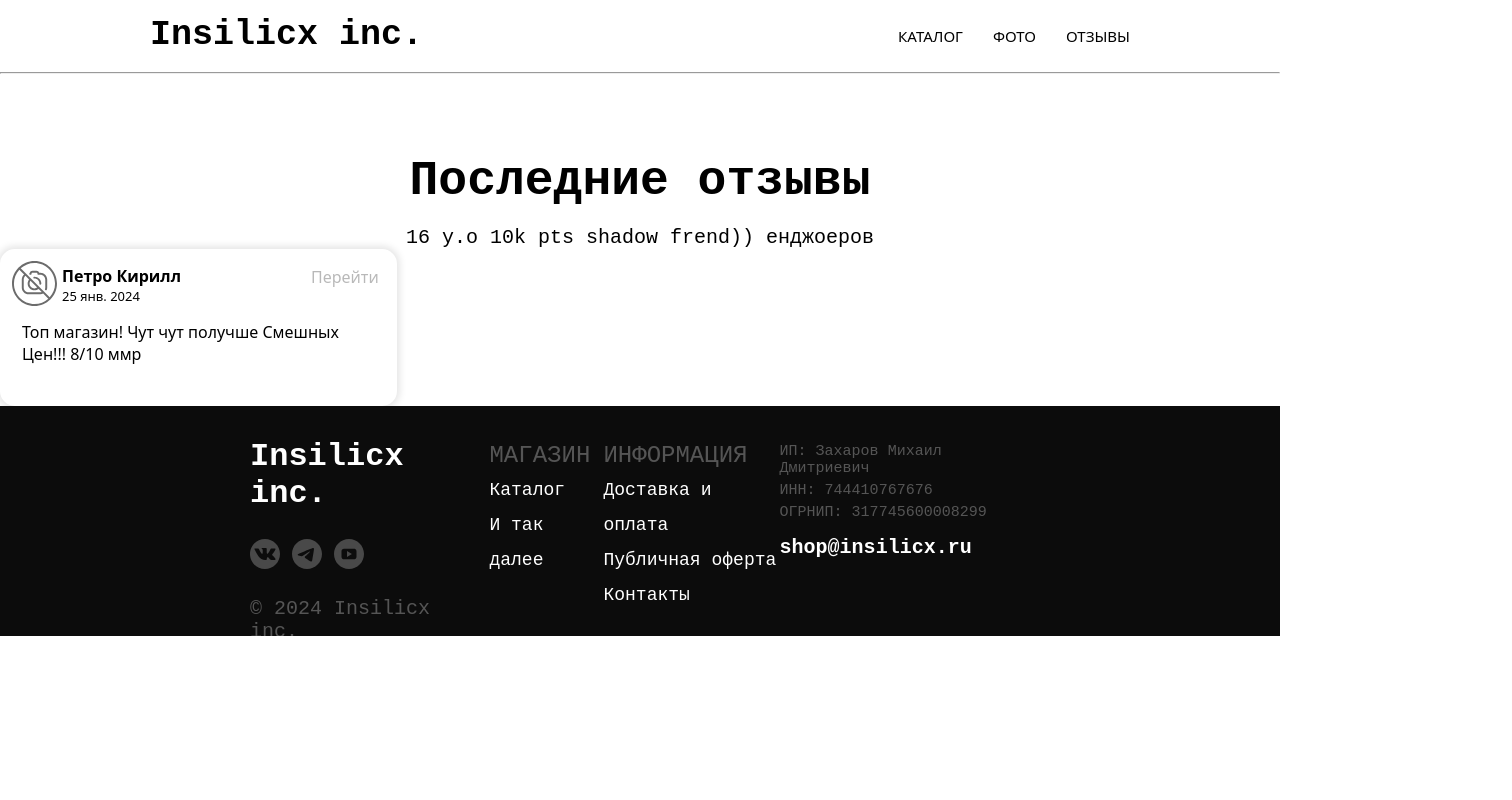
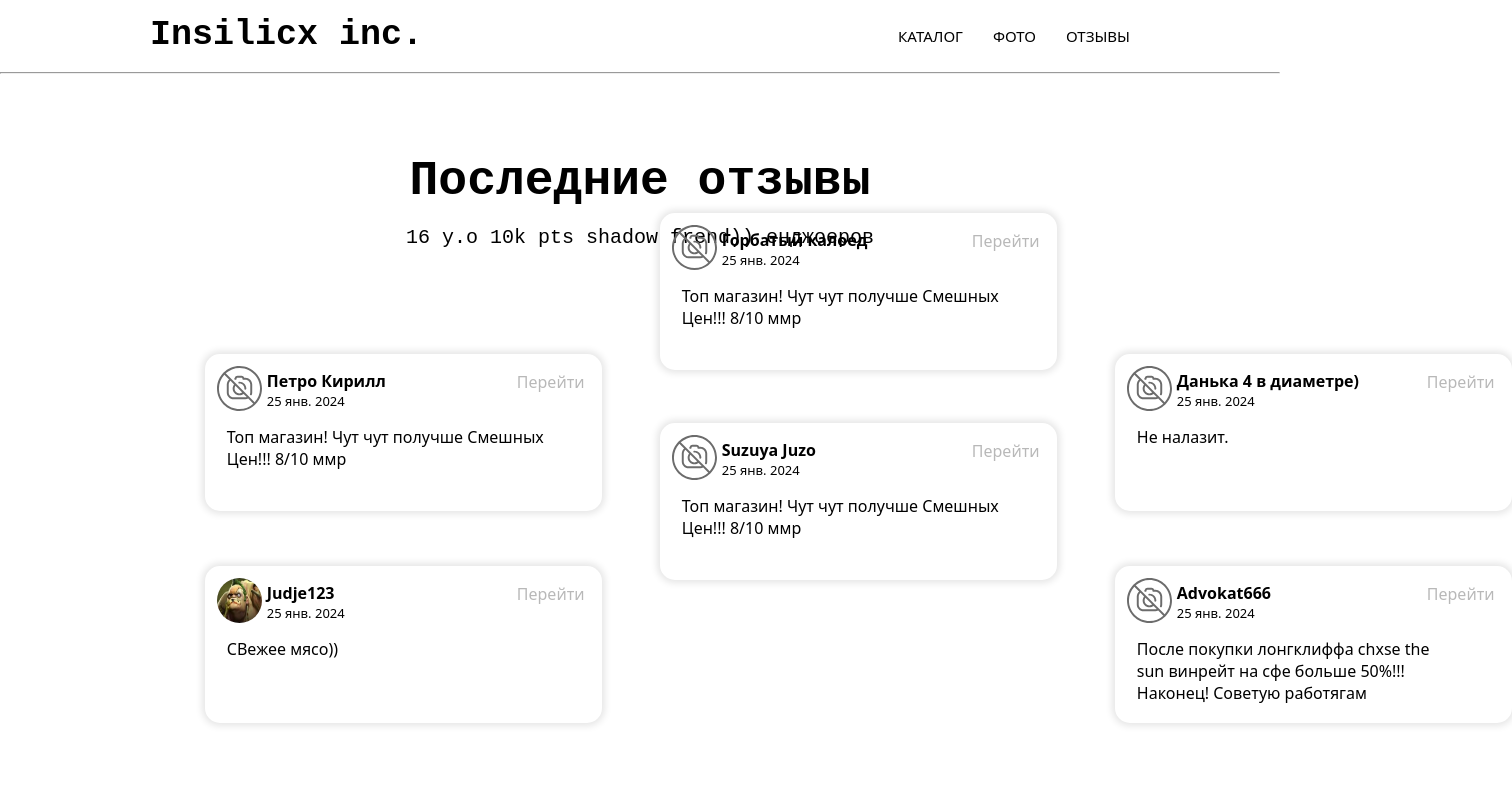
Before and after one commit to kirillpedev/insilicx-react, a React (Vite) app: page /reviews in a window 1280 px wide. Shown: the top 800 px of the page, 1512 px wide, since content can reach past the window. Built offline with nearby package versions, Linux system fonts and the light colour scheme.

Commit message:
Reviews added

```diff
--- a/src/components/MainReviews.jsx
+++ b/src/components/MainReviews.jsx
@@ -1,6 +1,17 @@
 import React from 'react'
 import styled from 'styled-components'
 import no_photo from '/src/img/no_photo.svg'
+import judje from '/src/img/judje.png'
+
+const Grid = styled.div`
+    .grid_cont {
+      display: grid;
+      grid-template-columns: 455px 455px 1fr;
+      margin-left: 16%;
+      margin-bottom: 220px;
+      margin-top: 50px;
+    }
+`
 
 const Text = styled.div`
   @import url('https://fonts.googleapis.com/css2?family=Anonymous+Pro:ital,wght@0,400;0,700;1,400;1,700&display=swap');
@@ -25,6 +36,7 @@ const Container = styled.div`
     @import url('https://fonts.googleapis.com/css2?family=Anonymous+Pro:ital,wght@0,400;0,700;1,400;1,700&family=Noto+Sans:ital,wght@0,100..900;1,100..900&display=swap');
 
     .wrapper {
+      margin-top: 55px;
       padding-top: 12px;
       padding-left: 12px;
       width: 385px;
@@ -33,9 +45,26 @@ const Container = styled.div`
       box-shadow: 0px 0px 7px 3px #0000001a;
     }
 
+    .wrapper#margin {
+      position: absolute;
+      bottom: 480px;
+
+    }
+
+    .wrapper#margin {
+      position: absolute;
+      bottom: 430px;
+    }
+
+    .wrapper#margin1 {
+      position: absolute;
+      bottom: 220px;
+    }
+
     .wrapper a {
       margin-top: 5px;
-      margin-left: 130px;
+      margin-left: 300px;
+      position: absolute;
       text-decoration: none;
       font-family: "Noto Sans", sans-serif;
       font-size: 16px;
@@ -45,6 +74,10 @@ const Container = styled.div`
 
     .name_info {
       display: flex;
+    }
+
+    .judje {
+      border-radius: 50px;
     }
 
     .name_info h1 {
@@ -84,6 +117,8 @@ const Main_Reviews = () => {
             <h1 >Последние отзывы</h1><br></br><h2>16 y.o 10k pts shadow frend)) енджоеров</h2>
           </div>
         </Text>
+        <Grid>
+            <div className='grid_cont'>
                 <Container>
                     <div className='wrapper'>
                     <div className='name_info'>
@@ -100,7 +135,96 @@ const Main_Reviews = () => {
 
                     </div>
                 </Container>
+
+                <Container>
+                    <div id='margin' className='wrapper'>
+                    <div className='name_info'>
+                        <img src={no_photo} alt="" width="45" height="45"/>
+                        <div className='text_info'>
+                              <h1>Горбатый калоед</h1>
+                              <h2>25 янв. 2024</h2>
                         </div>
+                        <a href=''>Перейти</a>
+                    </div>
+                          <div className='comm'>
+                            <p>Топ магазин! Чут чут получше Смешных Цен!!! 8/10 ммр</p>
+                          </div>
+
+                    </div>
+                </Container>
+
+                <Container>
+                    <div className='wrapper'>
+                    <div className='name_info'>
+                        <img src={no_photo} alt="" width="45" height="45"/>
+                        <div className='text_info'>
+                              <h1>Данька 4 в диаметре)</h1>
+                              <h2>25 янв. 2024</h2>
+                        </div>
+                        <a href=''>Перейти</a>
+                    </div>
+                          <div className='comm'>
+                            <p>Не налазит.</p>
+                          </div>
+
+                    </div>
+                </Container>
+
+                <Container>
+                    <div className='wrapper'>
+                    <div className='name_info'>
+                        <img className='judje' src={judje} alt="" width="45" height="45"/>
+                        <div className='text_info'>
+                              <h1>Judje123</h1>
+                              <h2>25 янв. 2024</h2>
+                        </div>
+                        <a href=''>Перейти</a>
+                    </div>
+                          <div className='comm'>
+                            <p>СВежее мясо))</p>
+                          </div>
+
+                    </div>
+                </Container>
+
+                <Container>
+                    <div id='margin1' className='wrapper'>
+                    <div className='name_info'>
+                        <img src={no_photo} alt="" width="45" height="45"/>
+                        <div className='text_info'>
+                              <h1>Suzuya Juzo</h1>
+                              <h2>25 янв. 2024</h2>
+                        </div>
+                        <a href=''>Перейти</a>
+                    </div>
+                          <div className='comm'>
+                            <p>Топ магазин! Чут чут получше Смешных Цен!!! 8/10 ммр</p>
+                          </div>
+
+                    </div>
+                </Container>
+
+                <Container>
+                    <div className='wrapper'>
+                    <div className='name_info'>
+                        <img src={no_photo} alt="" width="45" height="45"/>
+                        <div className='text_info'>
+                              <h1>Advokat666</h1>
+                              <h2>25 янв. 2024</h2>
+                        </div>
+                        <a href=''>Перейти</a>
+                    </div>
+                          <div className='comm'>
+                            <p>После покупки лонгклиффа chxse the sun винрейт на сфе больше 50%!!! Наконец! Советую работягам</p>
+                          </div>
+
+                    </div>
+                </Container>
+            </div>
+        </Grid>
+
+      </div>
+
   )
 }
 
```
Also changed, not shown: src/img/Judje.png (added). Lines whose indentation alone changed are shown as unchanged.
